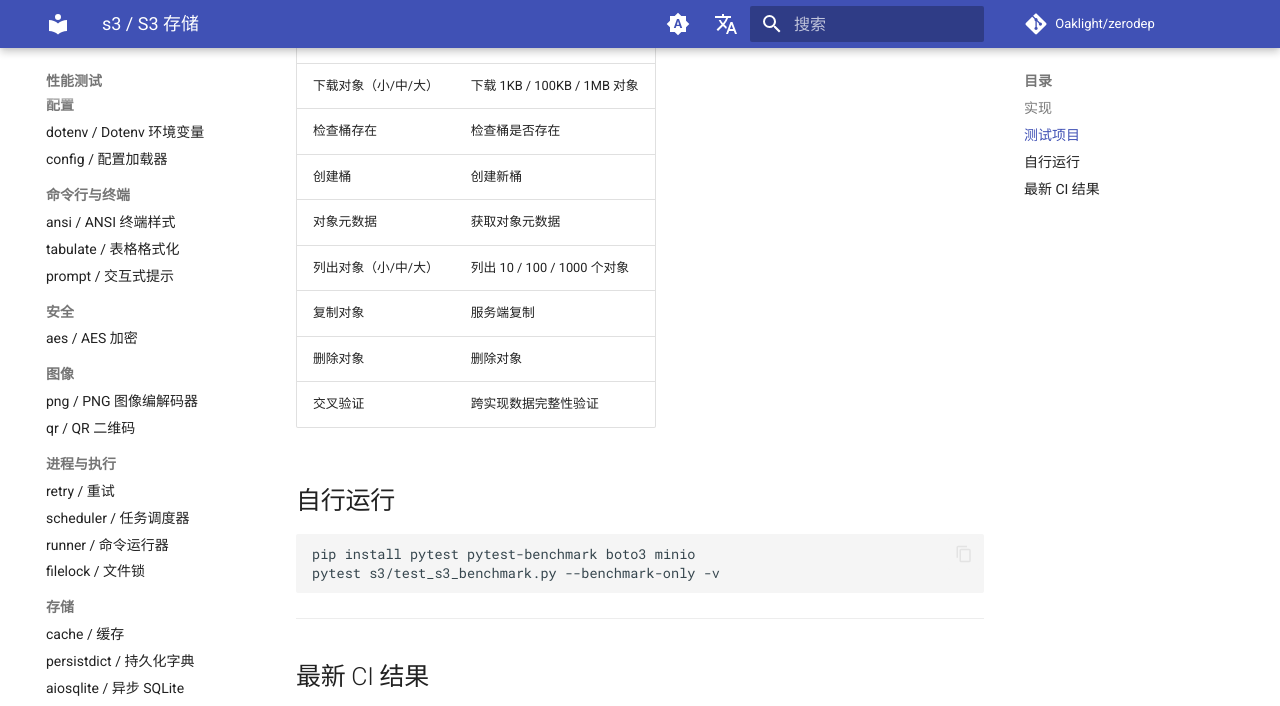
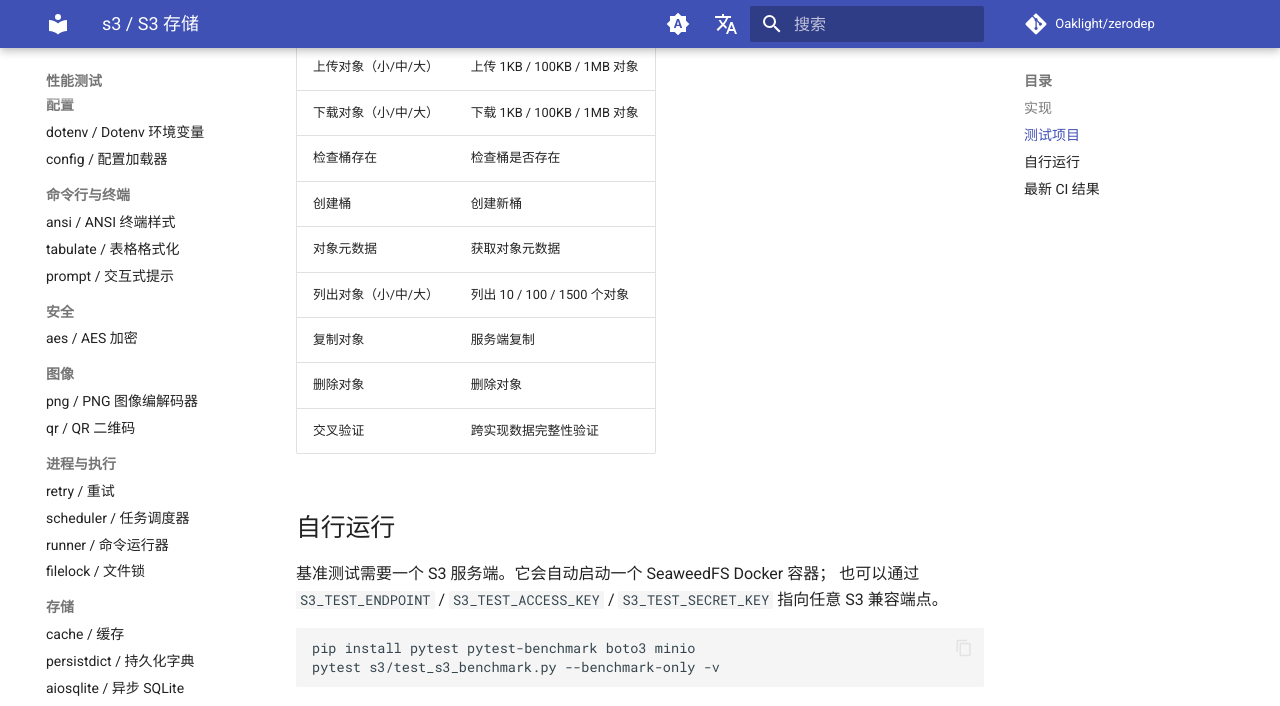
Before and after one commit to Oaklight/zerodep, an MkDocs documentation site: the page built from docs/benchmarks/s3.md, in a window 1280 px wide and 900 px high, scrolled down 873 px, cut to the strip 0-706 px from the top of the window. Built offline with MkDocs 1.6.1 and Material for MkDocs 9.7.7, drawn with Linux system fonts in a browser that asks for light colours; comment, search, counter and statistics services are not loaded; some of the changed text lies outside the part shown.

Commit message:
docs: s3 benchmarks now run against SeaweedFS

````diff
--- a/docs/benchmarks/s3.md
+++ b/docs/benchmarks/s3.md
@@ -6,7 +6,8 @@ zerodep s3 与 [`boto3`](https://pypi.org/project/boto3/) / [`minio`](https://py
     - **CPU:** x86_64 Linux
     - **Python:** 3.12
     - **工具:** pytest-benchmark 5.2.3（报告均值）
-    - **参考库:** boto3、minio
+    - **服务端:** SeaweedFS（Docker）
+    - **参考客户端:** boto3、minio
     - **最后更新:** 2026-09-28
 
 ## 实现
@@ -26,12 +27,16 @@ zerodep s3 与 [`boto3`](https://pypi.org/project/boto3/) / [`minio`](https://py
 | 检查桶存在 | 检查桶是否存在 |
 | 创建桶 | 创建新桶 |
 | 对象元数据 | 获取对象元数据 |
-| 列出对象（小/中/大） | 列出 10 / 100 / 1000 个对象 |
+| 列出对象（小/中/大） | 列出 10 / 100 / 1500 个对象 |
 | 复制对象 | 服务端复制 |
 | 删除对象 | 删除对象 |
 | 交叉验证 | 跨实现数据完整性验证 |
 
 ## 自行运行
+
+基准测试需要一个 S3 服务端。它会自动启动一个 SeaweedFS Docker 容器；
+也可以通过 `S3_TEST_ENDPOINT` / `S3_TEST_ACCESS_KEY` / `S3_TEST_SECRET_KEY`
+指向任意 S3 兼容端点。
 
 ```bash
 pip install pytest pytest-benchmark boto3 minio
````
Also changed, not shown: docs/changelog.md (+4 -0 lines).
